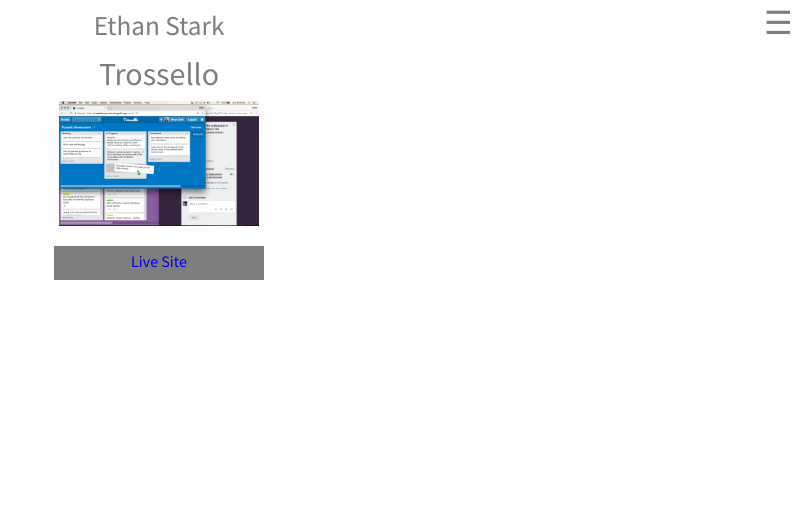
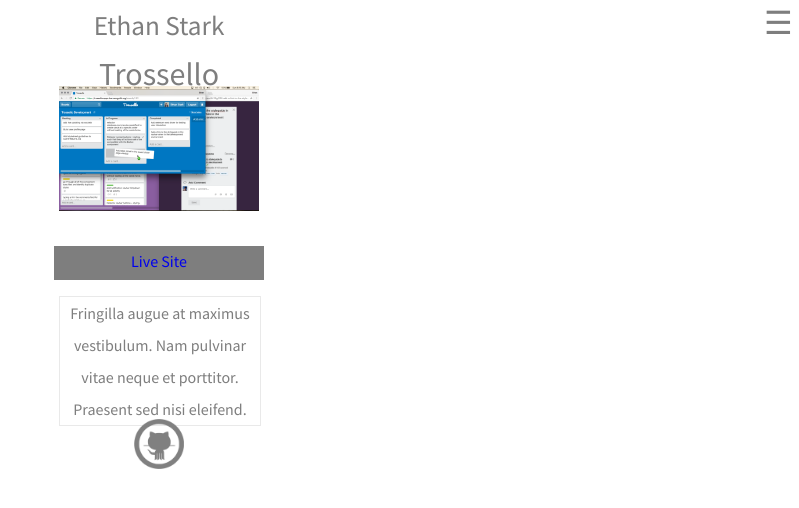
Before and after one commit to EthanJStark/personal-portfolio, a React (Create React App) app: page /trossello in a window 1280 px wide. Shown: the top 508 px of the page, without its empty margins (481-1280 px from the left). Built offline with nearby package versions, Linux system fonts and the light colour scheme.

Commit message:
TextBox Component

```diff
--- /dev/null
+++ b/src/TextBox.css
@@ -0,0 +1,26 @@
+.textbox-wrapper {
+  margin: .5em auto;
+  height: auto;
+  width: 200px;
+  text-align: center;
+  color: #7e7e7e;
+}
+.textbox {
+  border: 1px solid #e9e9e9;
+  margin: .5em auto;
+  height: auto;
+  width: 200px;
+  text-align: center;
+  line-height: 2em;
+  color: #7e7e7e;
+}
+
+.badge-link {
+}
+
+img {
+  position: relative;
+  top: -15px;
+  width: 25%;
+  height: 25%;
+}
--- /dev/null
+++ b/src/TextBox.js
@@ -0,0 +1,22 @@
+import React, { Component } from 'react'
+import './TextBox.css'
+
+export default class TextBox extends Component {
+
+  constructor( props ) {
+    super( props )
+  }
+
+  render() {
+    return (
+      <div className='textbox-wrapper'>
+        <div className='textbox'>
+          {this.props.description}
+        </div>
+        <a className='badge-link' href={this.props.badgeUrl}>
+          <img src={this.props.badgeImage} alt='badge'/>
+        </a>
+      </div>
+    )
+  }
+}
--- a/src/Trossello.js
+++ b/src/Trossello.js
@@ -2,6 +2,7 @@
 import Navbar from './Navbar';
 import ProjectImage from './ProjectImage';
 import Button from './Button'
+import TextBox from './TextBox'
 import './project.css'
 
 class Trossello extends Component {
@@ -12,6 +13,11 @@
         <h1 className='project-title'>Trossello</h1>
         <ProjectImage />
         <Button label='Live Site' url='https://trossello.apps.learnersguild.org'/>
+        <TextBox
+          description='Fringilla augue at maximus vestibulum. Nam pulvinar vitae neque et porttitor. Praesent sed nisi eleifend.'
+          badgeImage='./img/github.png'
+          badgeUrl='https://github.com/guildcrafts/trossello'
+        />
       </div>
     )
   }
```
Also changed, not shown: public/img/github.png (added).
